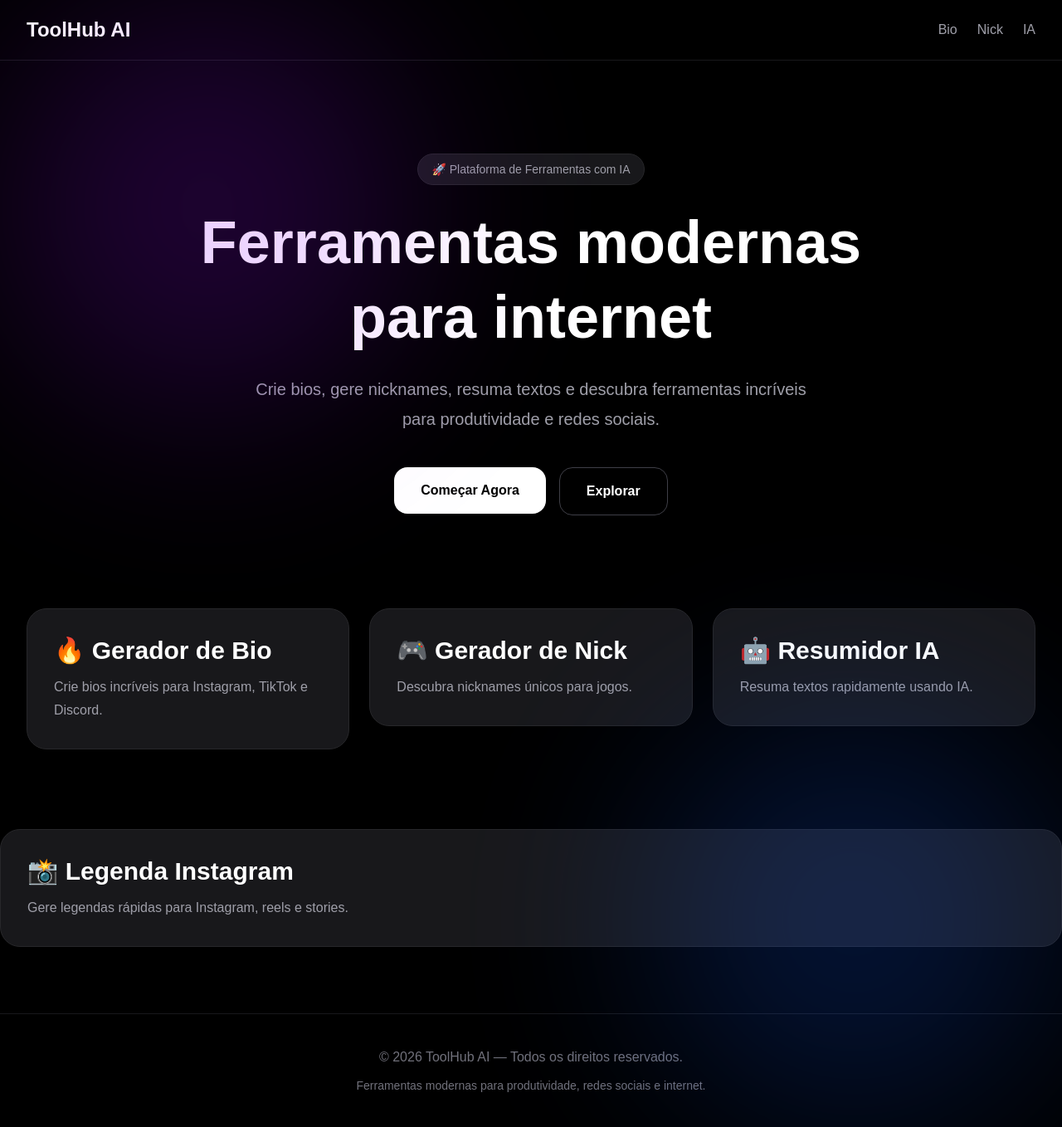
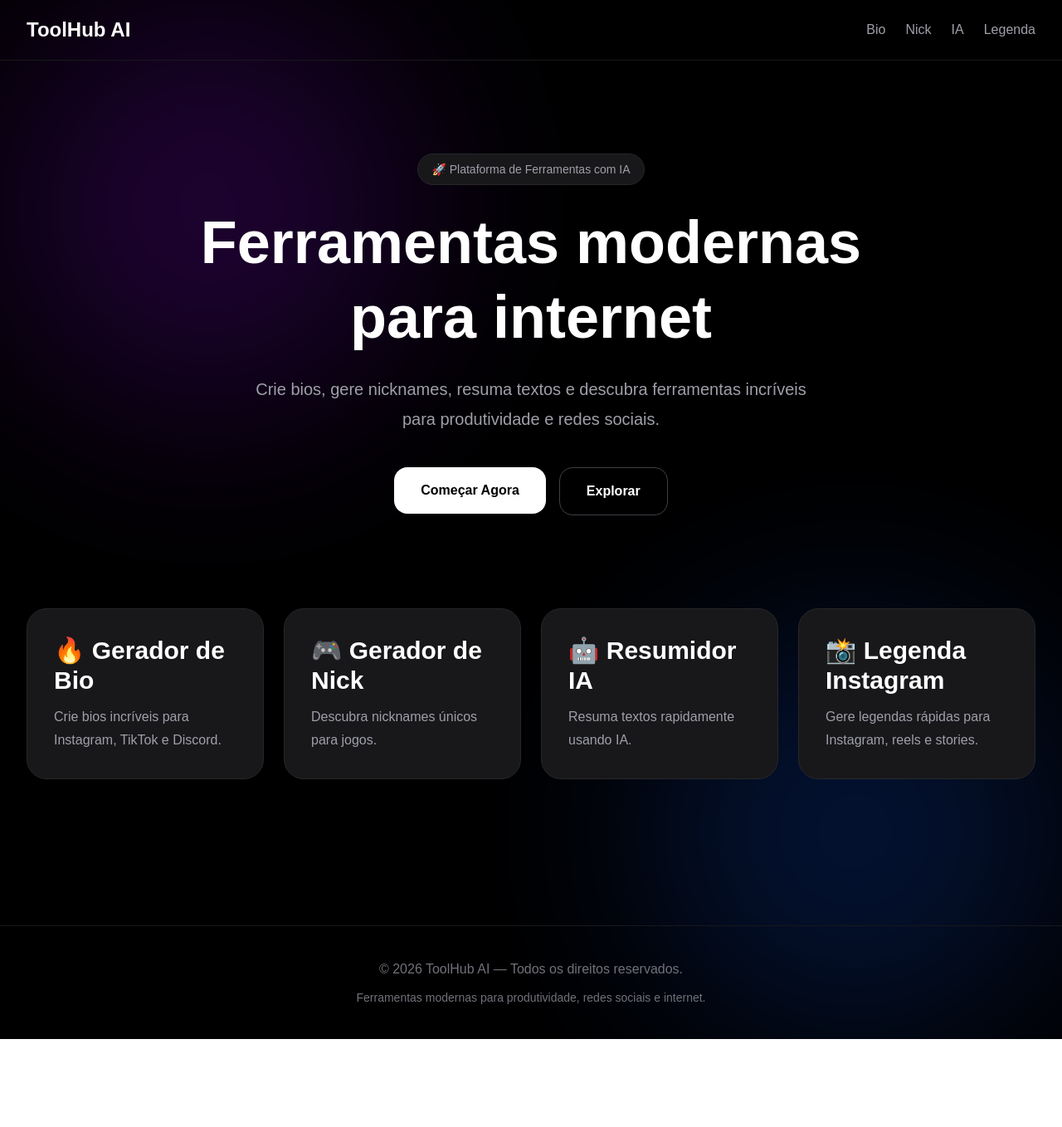
Before and after one commit to henriquesantossander-ctrl/toolhub-ai, a Next.js app: page / in a window 1280 px wide. Shown: the whole page at 83% size. After the commit the page ends 1252 px from the top, so only its background shows below. Built offline with nearby package versions, Linux system fonts and the light colour scheme.

Commit message:
corrige grid da home

```diff
--- a/app/page.tsx
+++ b/app/page.tsx
@@ -3,45 +3,21 @@ import Link from "next/link";
 export default function Home() {
   return (
     <main className="min-h-screen bg-black text-white overflow-hidden relative">
-      {/* BACKGROUND EFFECTS */}
       <div className="absolute top-0 left-0 w-[500px] h-[500px] bg-purple-600 rounded-full blur-[120px] opacity-20"></div>
+      <div className="absolute bottom-0 right-0 w-[500px] h-[500px] bg-blue-600 rounded-full blur-[120px] opacity-20"></div>
 
-<div className="absolute bottom-0 right-0 w-[500px] h-[500px] bg-blue-600 rounded-full blur-[120px] opacity-20"></div>
-      {/* BACKGROUND EFFECTS */}
-
-
-
-
-      {/* NAVBAR */}
-      <header className="w-full border-b border-zinc-900 px-8 py-5 flex items-center justify-between">
-        <h1 className="text-2xl font-bold">
-          ToolHub AI
-        </h1>
+      <header className="relative z-10 w-full border-b border-zinc-900 px-8 py-5 flex items-center justify-between">
+        <h1 className="text-2xl font-bold">ToolHub AI</h1>
 
         <nav className="flex gap-6 text-zinc-400">
-          <Link href="/bio-generator">
-            <span className="hover:text-white transition">
-              Bio
-            </span>
-          </Link>
-
-          <Link href="/nickname-generator">
-            <span className="hover:text-white transition">
-              Nick
-            </span>
-          </Link>
-
-          <Link href="/ai-summarizer">
-            <span className="hover:text-white transition">
-              IA
-            </span>
-          </Link>
+          <Link href="/bio-generator">Bio</Link>
+          <Link href="/nickname-generator">Nick</Link>
+          <Link href="/ai-summarizer">IA</Link>
+          <Link href="/instagram-caption-generator">Legenda</Link>
         </nav>
       </header>
 
-      {/* HERO */}
-      <section className="flex flex-col items-center justify-center text-center px-6 py-28">
-
+      <section className="relative z-10 flex flex-col items-center justify-center text-center px-6 py-28">
         <div className="mb-6 px-4 py-2 rounded-full border border-zinc-800 bg-zinc-900 text-zinc-400 text-sm">
           🚀 Plataforma de Ferramentas com IA
         </div>
@@ -53,9 +29,8 @@ export default function Home() {
         </h1>
 
         <p className="text-zinc-400 max-w-2xl text-xl leading-9">
-          Crie bios, gere nicknames, resuma textos
-          e descubra ferramentas incríveis para
-          produtividade e redes sociais.
+          Crie bios, gere nicknames, resuma textos e descubra ferramentas
+          incríveis para produtividade e redes sociais.
         </p>
 
         <div className="flex gap-4 mt-10">
@@ -65,7 +40,7 @@ export default function Home() {
             </button>
           </Link>
 
-          <Link href="/bio-generator">
+          <Link href="/instagram-caption-generator">
             <button className="border border-zinc-700 px-8 py-4 rounded-2xl font-bold hover:bg-zinc-900 transition">
               Explorar
             </button>
@@ -73,75 +48,50 @@ export default function Home() {
         </div>
       </section>
 
-      {/* TOOLS */}
-      <section className="grid grid-cols-1 md:grid-cols-2 lg:grid-cols-3 gap-6 px-8 pb-24">
-
-        {/* BIO */}
+      <section className="relative z-10 grid grid-cols-1 md:grid-cols-2 xl:grid-cols-4 gap-6 px-8 pb-24">
         <Link href="/bio-generator">
           <div className="bg-zinc-900 hover:bg-zinc-800 transition p-8 rounded-3xl cursor-pointer border border-zinc-800 hover:scale-[1.02]">
-            <h2 className="text-3xl font-bold mb-3">
-              🔥 Gerador de Bio
-            </h2>
-
+            <h2 className="text-3xl font-bold mb-3">🔥 Gerador de Bio</h2>
             <p className="text-zinc-400 leading-7">
-              Crie bios incríveis para Instagram,
-              TikTok e Discord.
+              Crie bios incríveis para Instagram, TikTok e Discord.
             </p>
           </div>
         </Link>
 
-        {/* NICKNAME */}
         <Link href="/nickname-generator">
           <div className="bg-zinc-900 hover:bg-zinc-800 transition p-8 rounded-3xl cursor-pointer border border-zinc-800 hover:scale-[1.02]">
-            <h2 className="text-3xl font-bold mb-3">
-              🎮 Gerador de Nick
-            </h2>
-
+            <h2 className="text-3xl font-bold mb-3">🎮 Gerador de Nick</h2>
             <p className="text-zinc-400 leading-7">
               Descubra nicknames únicos para jogos.
             </p>
           </div>
         </Link>
 
-        {/* AI */}
         <Link href="/ai-summarizer">
           <div className="bg-zinc-900 hover:bg-zinc-800 transition p-8 rounded-3xl cursor-pointer border border-zinc-800 hover:scale-[1.02]">
-            <h2 className="text-3xl font-bold mb-3">
-              🤖 Resumidor IA
-            </h2>
-
+            <h2 className="text-3xl font-bold mb-3">🤖 Resumidor IA</h2>
             <p className="text-zinc-400 leading-7">
               Resuma textos rapidamente usando IA.
             </p>
           </div>
         </Link>
 
-      </section>
-      {/* INSTAGRAM CAPTION */}
         <Link href="/instagram-caption-generator">
           <div className="bg-zinc-900 hover:bg-zinc-800 transition p-8 rounded-3xl cursor-pointer border border-zinc-800 hover:scale-[1.02]">
-    <h2 className="text-3xl font-bold mb-3">
-      📸 Legenda Instagram
-    </h2>
-
+            <h2 className="text-3xl font-bold mb-3">📸 Legenda Instagram</h2>
             <p className="text-zinc-400 leading-7">
-      Gere legendas rápidas para Instagram,
-      reels e stories.
+              Gere legendas rápidas para Instagram, reels e stories.
             </p>
           </div>
         </Link>
-      {/* FOOTER */}
-<footer className="border-t border-zinc-900 mt-20 px-8 py-10 text-center text-zinc-500">
-  <p>
-    © 2026 ToolHub AI — Todos os direitos reservados.
-  </p>
+      </section>
 
+      <footer className="relative z-10 border-t border-zinc-900 mt-20 px-8 py-10 text-center text-zinc-500">
+        <p>© 2026 ToolHub AI — Todos os direitos reservados.</p>
         <p className="mt-3 text-sm">
-    Ferramentas modernas para produtividade,
-    redes sociais e internet.
+          Ferramentas modernas para produtividade, redes sociais e internet.
         </p>
       </footer>
-
     </main>
   );
 }
```
Lines whose indentation alone changed are shown as unchanged.
